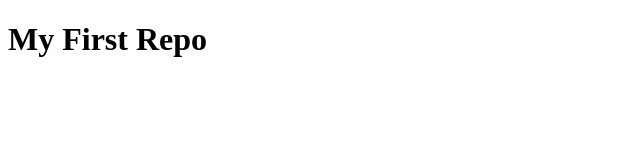
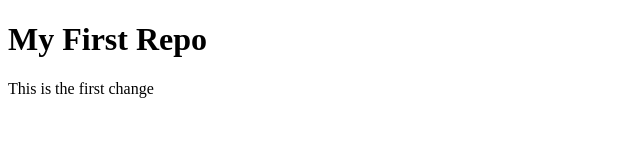
Before and after one commit to sugumar31/demo-repo, a plain HTML site: page index.html in a window 1280 px wide. Shown: the whole page, without its empty margins (0-640 px from the left). Drawn offline with Linux system fonts and the light colour scheme.

Commit message:
Updated HTML

```diff
--- a/index.html
+++ b/index.html
@@ -7,5 +7,6 @@
 </head>
 <body>
     <h1>My First Repo</h1>
+    <p>This is the first change</p>
 </body>
 </html>
```
